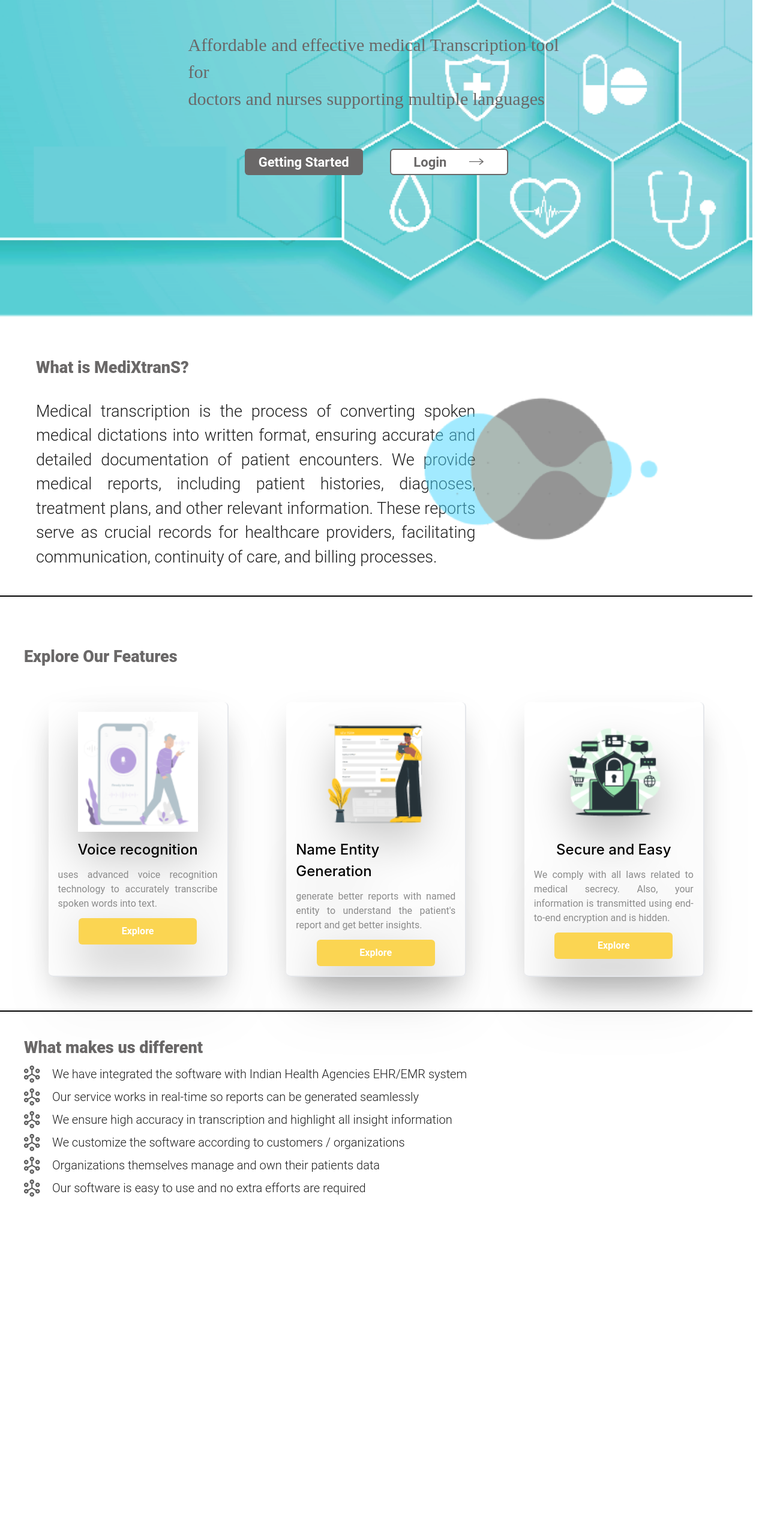
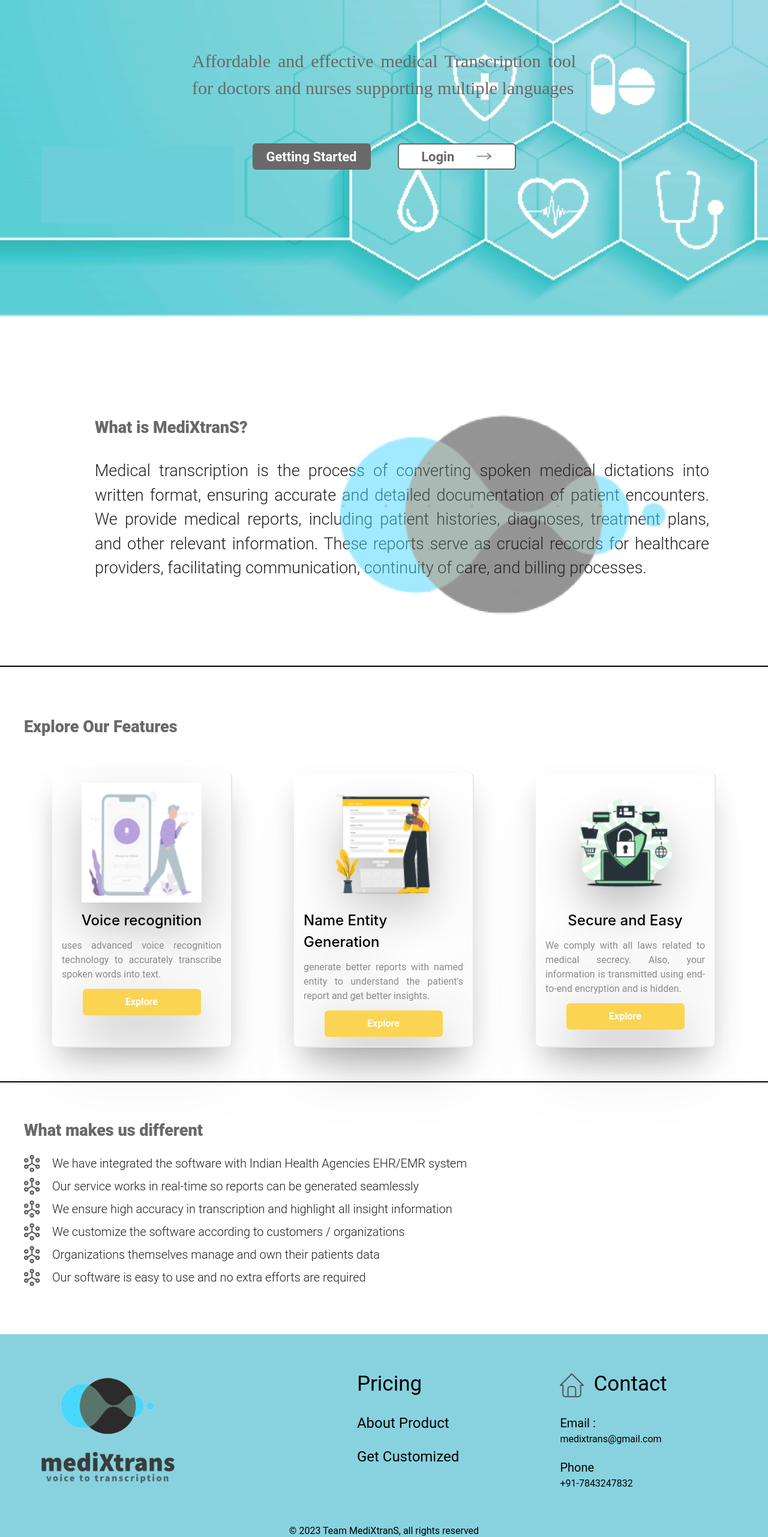
Before and after one commit to MediXTrans/MediXtranS-v2, a React (Create React App) app in the folder frontend/: page / in a window 1280 px wide. Shown: the part 234-2797 px from the top of the page at 60% size. Before the commit the page ends 2310 px from the top, so only its background shows below. Built offline with nearby package versions, Linux system fonts and the light colour scheme.

Commit message:
landing page and footer responsiveness

```diff
--- a/frontend/src/App.css
+++ b/frontend/src/App.css
@@ -1,38 +1,3 @@
-.App {
-  text-align: center;
+body{
+  scroll-behavior: smooth !important;
 }
-
-.App-logo {
-  height: 40vmin;
-  pointer-events: none;
-}
-
-@media (prefers-reduced-motion: no-preference) {
-  .App-logo {
-    animation: App-logo-spin infinite 20s linear;
-  }
-}
-
-.App-header {
-  background-color: #282c34;
-  min-height: 100vh;
-  display: flex;
-  flex-direction: column;
-  align-items: center;
-  justify-content: center;
-  font-size: calc(10px + 2vmin);
-  color: white;
-}
-
-.App-link {
-  color: #61dafb;
-}
-
-@keyframes App-logo-spin {
-  from {
-    transform: rotate(0deg);
-  }
-  to {
-    transform: rotate(360deg);
-  }
-}
--- a/frontend/src/App.jsx
+++ b/frontend/src/App.jsx
@@ -1,5 +1,6 @@
 import {Navbar} from "./components";
 import {Login,Register,Upload,Transcription,Record, Home, LandingPage} from "./pages";
+import "./App.css";
 
 import {
   createBrowserRouter,
--- a/frontend/src/assets/index.js
+++ b/frontend/src/assets/index.js
@@ -21,6 +21,7 @@
 import mediXlogo_4 from "./mediXlogo_4.png";
 import Safe_bro_1 from "./Safe-bro_1.png";
 import voice_control from "./voice_control.png";
+import Group from "./Group.png";
 
 export {
     voice_assignment_1,
@@ -45,5 +46,6 @@
     mediXlogo_1,
     mediXlogo_4,
     Safe_bro_1,
-    voice_control
+    voice_control,
+    Group
 };
--- a/frontend/src/components/Card.jsx
+++ b/frontend/src/components/Card.jsx
@@ -3,7 +3,7 @@
 import { useNavigate } from "react-router-dom";
 
 export default function Card() {
-    const navigate = useNavigate();
+  const navigate = useNavigate();
   const data = [
     {
       img: voice_control,
@@ -25,7 +25,7 @@
     <>
       {data.map((item, index) => {
         return (
-          <div className="flex flex-col w-[300px] p-4 m-4 gap-3 border-r-2 border-b-2 shadow-2xl drop-shadow-[0_35px_35px_rgba(0,0,0,0.25)] rounded-lg">
+          <div className="flex flex-col flex-wrap w-[300px] p-4 m-4 gap-3 border-r-2 border-b-2 shadow-2xl drop-shadow-[0_35px_35px_rgba(0,0,0,0.25)] rounded-lg">
             <div className="flex justify-center ">
               <img width="200px" src={item.img} alt="" />
             </div>
--- /dev/null
+++ b/frontend/src/components/Footer.jsx
@@ -0,0 +1,54 @@
+import React from "react";
+import { mediXlogo_1, Group } from "../assets";
+
+const Footer = () => {
+  return (
+    <footer className="w-full text-center bg-[#88D2DF] py-[25px] ">
+      <div className="flex flex-col md:flex-row">
+        <div className="flex-[2] flex justify-center">
+          <img src={mediXlogo_1} alt="Logo" className="" />
+        </div>
+        <div className="flex-[4] flex flex-row justify-evenly ">
+          <div className="">
+            <ul className="flex flex-col justify-start gap-5 pt-8">
+              <li className="">
+                <p className="text-[35px] flex justify-start">Pricing</p>
+              </li>
+              <li>
+                <a className="text-[24px] flex justify-start" href="">
+                  About Product
+                </a>
+              </li>
+              <li>
+                <a className="text-[24px] flex justify-start" href="">
+                  Get Customized
+                </a>
+              </li>
+            </ul>
+          </div>
+          <div className="flex justify-center">
+            <ul className="flex flex-col flex-wrap gap-5 pt-8">
+              <li className="flex">
+                <img className="py-2 pr-4"  src={Group} alt="Home" />
+                <p className="p-0 text-[35px] flex justify-start">Contact</p>
+              </li>
+              <li className="flex flex-col justify-start">
+                <p className="text-[20px] flex justify-start">Email : </p>
+                <p className="text-[16px] flex justify-start">medixtrans@gmail.com</p>
+              </li>
+              <li>
+                <div className="text-[20px] flex justify-start">Phone</div>
+                <div className="text-[16px] flex justify-start">+91-7843247832</div>
+              </li>
+            </ul>
+          </div>
+        </div>
+      </div>
+      <div className="flex justify-center">
+        <p>&copy; 2023 Team MediXtranS, all rights reserved</p>
+      </div>
+    </footer>
+  );
+};
+
+export default Footer;
--- a/frontend/src/components/index.js
+++ b/frontend/src/components/index.js
@@ -1,6 +1,8 @@
 import Navbar from './Navbar';
 import Card from './Card';
+import Footer from './Footer';
 export {
     Navbar,
-    Card
+    Card,
+    Footer
 };
--- a/frontend/src/pages/LandingPage.jsx
+++ b/frontend/src/pages/LandingPage.jsx
@@ -1,7 +1,13 @@
-import React from 'react';
-import { vector_right, landingPage_main_image, mediXlogo_4, Mask_group } from '../assets';
-import { Card } from '../components';
-import { useNavigate } from 'react-router-dom';
+import React, { useEffect, useState } from "react";
+import {Footer} from "../components"
+import {
+  vector_right,
+  landingPage_main_image,
+  mediXlogo_4,
+  Mask_group,
+} from "../assets";
+import { Card } from "../components";
+import { useNavigate } from "react-router-dom";
 
 export default function LandingPage() {
   const navigate = useNavigate();
@@ -11,39 +17,75 @@
     "We ensure high accuracy in transcription and highlight all insight information",
     "We customize the software according to customers / organizations",
     "Organizations themselves manage and own their patients data",
-      "Our software is easy to use and no extra efforts are required"
-    ]
+    "Our software is easy to use and no extra efforts are required",
+  ];
+
+  const [windowWidth, setWindowWidth] = useState(window.innerWidth);
+
+  // Function to update the window width on resize
+  const handleWindowResize = () => {
+    setWindowWidth(window.innerWidth);
+  };
+
+  // Add event listener to track window resize
+  useEffect(() => {
+    window.addEventListener("resize", handleWindowResize);
+    console.log(windowWidth);
+    return () => {
+      window.removeEventListener("resize", handleWindowResize);
+    };
+  }, []);
+
   const firstDivStyle = {
     backgroundImage: `url(${landingPage_main_image})`,
-    backgroundSize: 'cover',
-    backgroundRepeat: 'no-repeat',
-    backgroundPosition: 'center',
-    width: '98vw',
+    backgroundSize: "cover",
+    backgroundRepeat: "no-repeat",
+    backgroundPosition: "center",
+    width: "100vw",
+    /* Add other styles here as needed */
+  };
+  const SecondDivStyle = {
+    backgroundImage: `url(${mediXlogo_4})`,
+    backgroundSize: "cover",
+    backgroundRepeat: "no-repeat",
+    backgroundPosition: "center",
+    width: "100vw",
     /* Add other styles here as needed */
   };
 
   return (
-    <div className='w-[98vw] font-[Roboto] p-0 m-0'>
-      <div className='w-full h-[98vh] flex flex-col items-center' style={firstDivStyle}>
-        <div className='w-1/2 h-3/4 flex flex-col items-center justify-evenly'>
-        <div><p className='text-[27px] text-[#453c1b] font-[900]'>MediXtrans</p></div>
-        <div><p className='text-[40px] font-[900]'>Transcription that is Accurate</p></div>
-        <div><p className='text-[30px] text-[#6A6868] font-[500] font-[Poppins] flex '>Affordable and effective medical Transcription tool for <br /> doctors and nurses supporting multiple languages</p></div>
+    <div className=" w-[100%]  overflow-x-hidden font-[Roboto] ">
+      <div
+        className="w-[100vw] overflow-x-hidden h-[98vh] flex flex-col items-center"
+        style={firstDivStyle}
+      >
+        <div className="w-4/5 md:w-3/4 xl:w-1/2 h-3/4 md:h-3/4 flex flex-col items-center justify-evenly">
+          <div>
+            <p className="text-[24px] md:text-[27px] text-[#453c1b] font-[900]">MediXtrans</p>
+          </div>
+          <div>
+            <p className="text-[24px] md:text-[40px] font-[900]">
+              Transcription that is Accurate
+            </p>
+          </div>
+          <div>
+            <p className="text-[20px] md:text-[30px] text-justify text-[#6A6868] font-[500] font-[Poppins] flex ">
+              Affordable and effective medical Transcription tool for doctors
+              and nurses supporting multiple languages
+            </p>
+          </div>
           <div className="justify-center items-center text-[22px] font-[700] flex flex-col sm:flex-row sm:justify-start">
             <button
               className="w-[197px] h-[44px] shrink-0 justify-center bg-[#6A6868] rounded-[6px] text-white"
               type="submit"
-              onClick={()=>window.scrollTo({
-                top: 840,
-                behavior: "smooth",
-              })}
+
             >
-              <p className="font-[Roboto] font-[700]">Getting Started</p>
+              <p className="font-[Roboto] font-[700]"><a href="#started">Getting Started</a></p>
             </button>
             <button
               className="w-[197px] h-[44px] shrink-0 justify-center mt-2 sm:mt-0 rounded-[6px] bg-white text-[#6A6868] md:ml-[45px] border-2 border-[#6A6868]"
               type="submit"
-              onClick={()=>navigate("../login")}
+              onClick={() => navigate("../login")}
             >
               <p className="font-[Roboto] font-[700] flex flex-row justify-evenly items-center">
                 <div>Login</div>
@@ -55,31 +97,37 @@
           </div>
         </div>
       </div>
-      <div className='w-[98vw] flex my-10'>
-        <div className='w-[80vw] flex flex-col justify-center ml-[60px] gap-8'>
+      <div className='w-[100vw] lg:w[98vw] flex my-10 justify-center lg:justify-evenly' id="started">
+        <div className='w-[80vw] sm:h-[60vh] flex flex-col justify-center lg:ml-[60px] gap-8'>
             <p className='text-[27px] text-[#6A6868] font-[900]'>What is MediXtranS?</p>
-            <p className='text-[27px] text-[#1E1E1E] font-[300] text-justify'>Medical transcription is the process of converting spoken medical dictations into written format, ensuring accurate and detailed documentation of patient encounters. We provide medical reports, including patient histories, diagnoses, treatment plans, and other relevant information. These reports serve as crucial records for healthcare providers, facilitating communication, continuity of care, and billing processes.</p>
+            <p className='text-[16px] md:text-[27px] text-[#1E1E1E] font-[300] text-justify'>Medical transcription is the process of converting spoken medical dictations into written format, ensuring accurate and detailed documentation of patient encounters. We provide medical reports, including patient histories, diagnoses, treatment plans, and other relevant information. These reports serve as crucial records for healthcare providers, facilitating communication, continuity of care, and billing processes.</p>
         </div>
-        <div className='relative right-[10vw]'>
+        <div className='absolute flex md:block  right-[10vw]'>
         <img src={mediXlogo_4} alt="" className='r-0'/>
         </div>
       </div>
       <div className='border-[1px] border-black'></div>
-      <div className='w-[98vw] my-10'>
+      <div className='w-full my-10'>
         <p className='left-[30%] p-10 text-[27px] text-[#6A6868] font-[900]'>Explore Our Features</p>
-        <div className='flex justify-evenly'><Card /></div>
+        <div className='flex flex-wrap justify-evenly'><Card /></div>
       </div>
         <div className='border-[1px] border-black'></div>
-      <div className='w-[98vw] p-[40px] mb-10'>
-        <span><p className='text-[#6A6868] text-[27px] font-[900]'>What makes us different</p></span>
-        {
-          data.map((item,index)=>{
+      <div className="w-full p-[40px] mb-10">
+        <span>
+          <p className="text-[#6A6868] my-[20px] text-[20px] md:text-[27px] font-[900]">
+            What makes us different
+          </p>
+        </span>
+        {data.map((item, index) => {
           return (
-              <span className='flex gap-5 mt-2'><img src={Mask_group} alt="" /><p className='text-[#1E1E1E] text-[20px] font-[300]'>{item}</p></span>
+            <span className="flex gap-5 mt-2">
+              <img src={Mask_group} alt="" />
+              <p className="text-[#1E1E1E] text-[12px] md:text-[20px] font-[300]">{item}</p>
+            </span>
           );
-            })
-          }
+        })}
       </div>
+      <Footer />
     </div>
   );
 }
--- a/frontend/src/pages/Record.jsx
+++ b/frontend/src/pages/Record.jsx
@@ -1,5 +1,6 @@
 import React, { useState, useEffect} from "react";
 import { vector_right, microphone, voice_assignment_1 } from '../assets';
+import {Footer} from "../components";
 import { Navbar } from '../components';
 import { useSelector } from 'react-redux';
 import { useNavigate } from 'react-router-dom';
@@ -184,6 +185,7 @@
           />
         </div>
       </div>
+      <Footer />
     </div>
   );
 }
--- a/frontend/src/pages/Transcription.jsx
+++ b/frontend/src/pages/Transcription.jsx
@@ -1,6 +1,6 @@
 import React from 'react';
 import { audit, vector_down,vector_send } from '../assets';
-import { Navbar } from '../components';
+import { Footer, Navbar } from '../components';
 export default function Transcription() {
   return (
     <div className='overflow-hidden'>
@@ -47,6 +47,7 @@
           </p>
         </button>
       </div>
+      <Footer />
     </div>
   );
 }
--- a/frontend/src/pages/Upload.jsx
+++ b/frontend/src/pages/Upload.jsx
@@ -1,6 +1,6 @@
 import React from 'react';
 import { vector_right, mediXtransFlow1, mediXtransUseCase1, Os_upgrade_2 } from '../assets';
-import { Navbar } from '../components';
+import { Footer, Navbar } from '../components';
 
 export default function Upload() {
   return (
@@ -41,6 +41,7 @@
           <img src={mediXtransUseCase1} alt="" />
         </div>
       </div>
+      <Footer />
     </div>
   );
 }
```
Also changed, not shown: frontend/src/assets/Group.png (added), 1 other file (tests, documents, lock files or other folders). Lines whose indentation alone changed are shown as unchanged.
